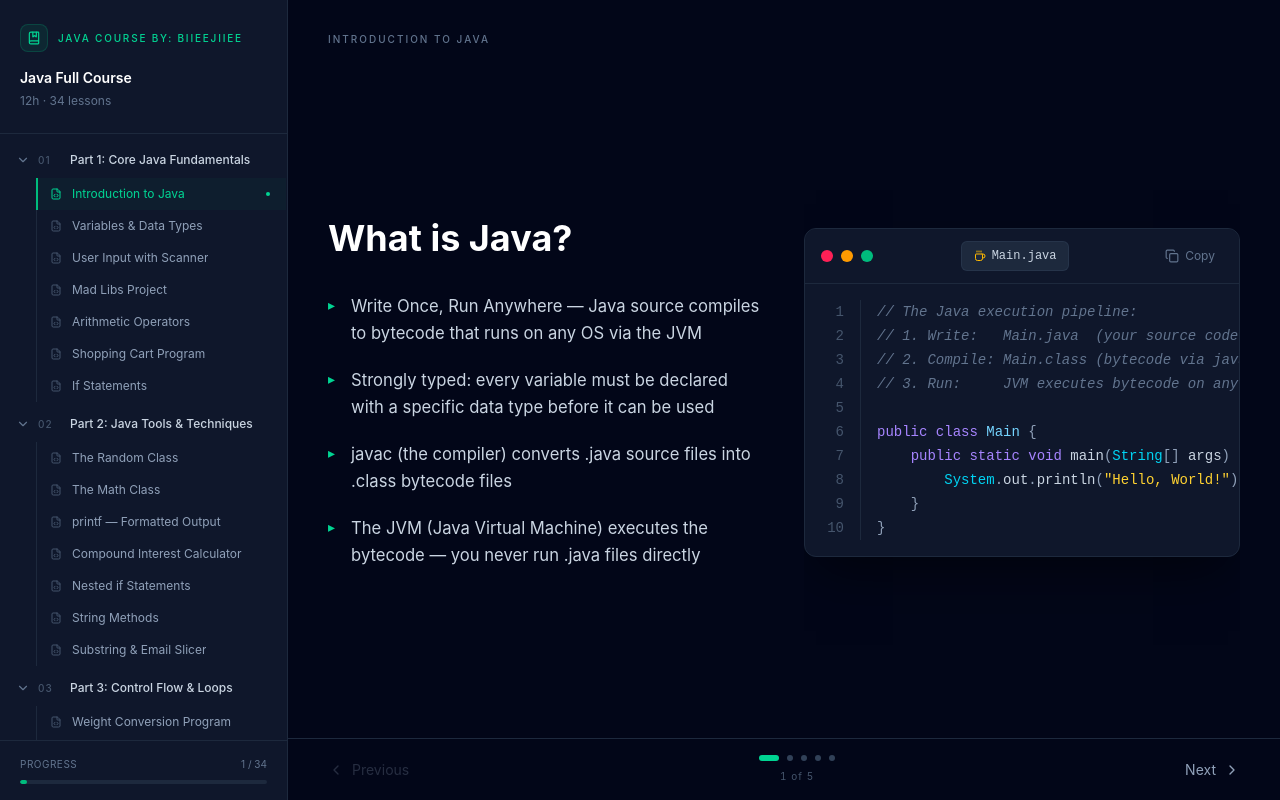
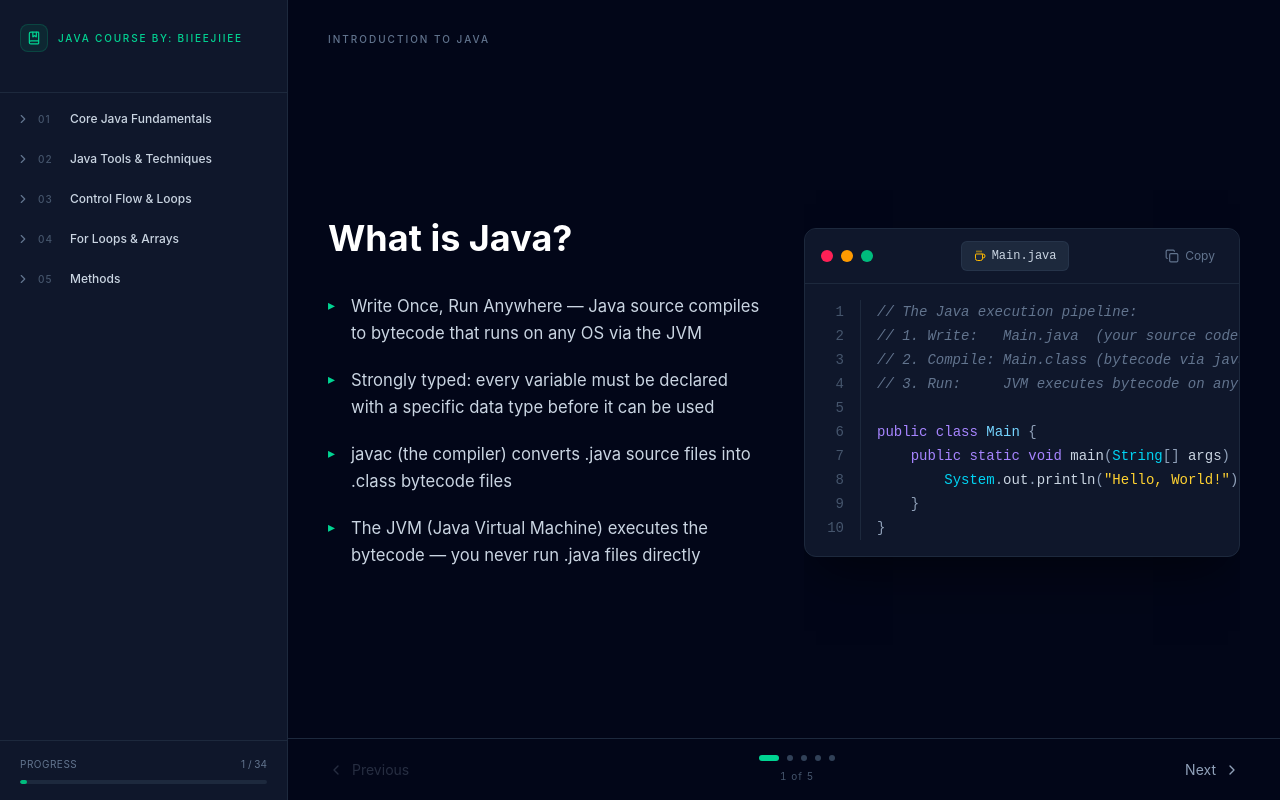
Before and after one commit to EyeKonick/java-course-platform, a React (Vite) app: page / in a window 1280 px wide. Built offline with nearby package versions, Linux system fonts and the light colour scheme.

Commit message:
Update: Sidebar

```diff
--- a/src/components/Sidebar.jsx
+++ b/src/components/Sidebar.jsx
@@ -1,13 +1,11 @@
 import { useState } from 'react';
-import { ChevronRight, ChevronDown, FileCode, BookMarked, X } from 'lucide-react';
+import { ChevronRight, FileCode, BookMarked, X } from 'lucide-react';
 
 export default function Sidebar({ curriculum, activeLessonId, onSelectLesson, isOpen, onClose }) {
-  const [expanded, setExpanded] = useState(() =>
-    Object.fromEntries(curriculum.chapters.map(ch => [ch.id, true]))
-  );
+  const [openChapterId, setOpenChapterId] = useState(null);
 
   const toggleChapter = id =>
-    setExpanded(prev => ({ ...prev, [id]: !prev[id] }));
+    setOpenChapterId(prev => (prev === id ? null : id));
 
   const allLessons = curriculum.chapters.flatMap(ch => ch.lessons);
   const totalLessons = allLessons.length;
@@ -51,37 +49,40 @@ export default function Sidebar({ curriculum, activeLessonId, onSelectLesson, is
               <X className="w-4 h-4" />
             </button>
           </div>
-          <h1 className="text-white text-sm font-semibold leading-snug">
-            {curriculum.courseTitle}
-          </h1>
-          <p className="text-slate-500 text-xs mt-1.5">
-            {curriculum.totalDurationHours}h · {totalLessons} lesson{totalLessons !== 1 ? 's' : ''}
-          </p>
         </div>
 
         {/* Chapter / lesson navigation tree */}
         <nav className="flex-1 overflow-y-auto py-2">
           {curriculum.chapters.map((chapter, chIdx) => {
-            const chapterOpen = expanded[chapter.id];
+            const chapterOpen = openChapterId === chapter.id;
+            const displayTitle = chapter.title.replace(/^Part \d+:\s*/, '');
             return (
               <div key={chapter.id} className="mb-1">
                 <button
                   onClick={() => toggleChapter(chapter.id)}
                   className="w-full flex items-center gap-2 px-4 py-2.5 text-left group hover:bg-slate-800/40 transition-colors duration-100"
                 >
-                  {chapterOpen
-                    ? <ChevronDown className="w-3.5 h-3.5 text-slate-500 shrink-0" />
-                    : <ChevronRight className="w-3.5 h-3.5 text-slate-500 shrink-0" />
-                  }
+                  <ChevronRight
+                    className="w-3.5 h-3.5 text-slate-500 shrink-0 transition-transform duration-300"
+                    style={{ transform: chapterOpen ? 'rotate(90deg)' : 'rotate(0deg)' }}
+                  />
                   <span className="text-[10px] text-slate-600 font-medium tracking-widest uppercase shrink-0 w-6">
                     {String(chIdx + 1).padStart(2, '0')}
                   </span>
                   <span className="text-slate-300 text-xs font-medium truncate group-hover:text-white transition-colors duration-100">
-                    {chapter.title}
+                    {displayTitle}
                   </span>
                 </button>
 
-                {chapterOpen && (
+                {/* Animated accordion panel — CSS grid trick */}
+                <div
+                  style={{
+                    display: 'grid',
+                    gridTemplateRows: chapterOpen ? '1fr' : '0fr',
+                    transition: 'grid-template-rows 300ms ease',
+                  }}
+                >
+                  <div className="overflow-hidden">
                     <div className="ml-9 border-l border-slate-800">
                       {chapter.lessons.map(lesson => {
                         const isActive = lesson.id === activeLessonId;
@@ -106,7 +107,8 @@ export default function Sidebar({ curriculum, activeLessonId, onSelectLesson, is
                         );
                       })}
                     </div>
-                )}
+                  </div>
+                </div>
               </div>
             );
           })}
```
Also changed, not shown: .claude/settings.local.json. Lines whose indentation alone changed are shown as unchanged.
